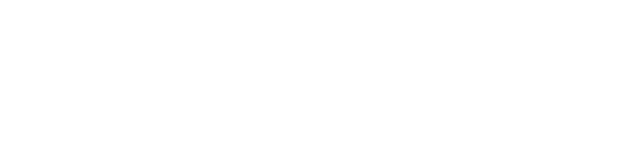
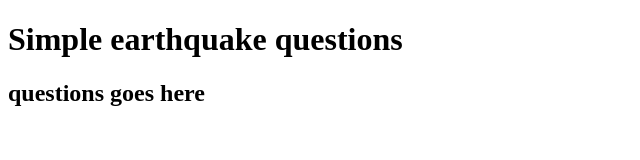
Before and after one commit to bella234428/Quize-app, a plain HTML site: page index.html in a window 1280 px wide. Shown: the whole page, without its empty margins (0-640 px from the left). Drawn offline with Linux system fonts and the light colour scheme.

Commit message:
add more codes

```diff
--- a/index.html
+++ b/index.html
@@ -8,6 +8,12 @@
 
 </head>
 <body>
+    <div class="content">
+        <h1>Simple earthquake questions</h1>
+        <div id="quiz">
+            <h2 id="questions">questions goes here</h2>
+        </div>
+    </div>
 
 </body>
 </html>
```
